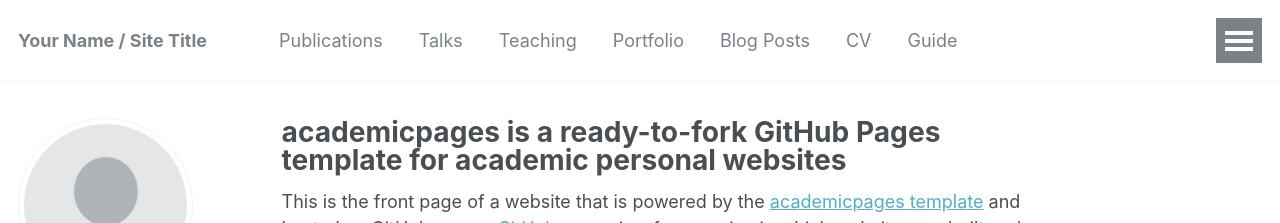
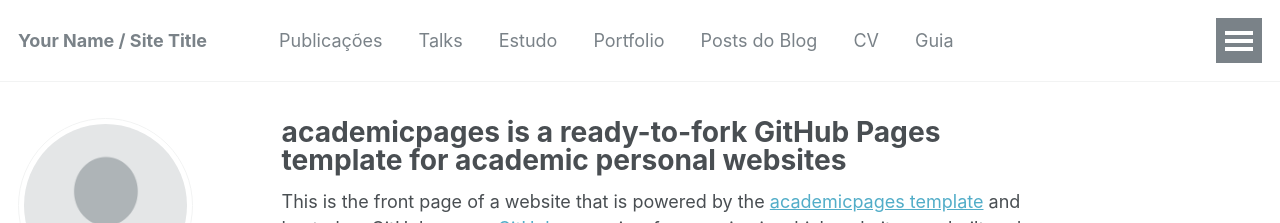
Before and after one commit to Paulocc/site, a Jekyll site: the page built from _pages/about.md, in a window 1280 px wide and 900 px high. Shown: the top 223 px of the window. Built offline with Jekyll 4.4.1, drawn with Linux system fonts in a browser that asks for light colours; nearby versions of some CDN libraries; some web fonts are replaced; a script bundle is joined from its source files by our own code; library files that are not in the unit come from our copies.

Commit message:
Update navigation.yml

```diff
--- a/_data/navigation.yml
+++ b/_data/navigation.yml
@@ -1,22 +1,22 @@
 # main links links
 main:
-  - title: "Publications"
-    url: /publications/
+  - title: "Publicações"
+    url: /publicacoes/
 
   - title: "Talks"
     url: /talks/
 
-  - title: "Teaching"
-    url: /teaching/
+  - title: "Estudo"
+    url: /estudo/
 
   - title: "Portfolio"
     url: /portfolio/
 
-  - title: "Blog Posts"
-    url: /year-archive/
+  - title: "Posts do Blog"
+    url: /arquivos-ano/
 
   - title: "CV"
     url: /cv/
 
-  - title: "Guide"
+  - title: "Guia"
     url: /markdown/
```
